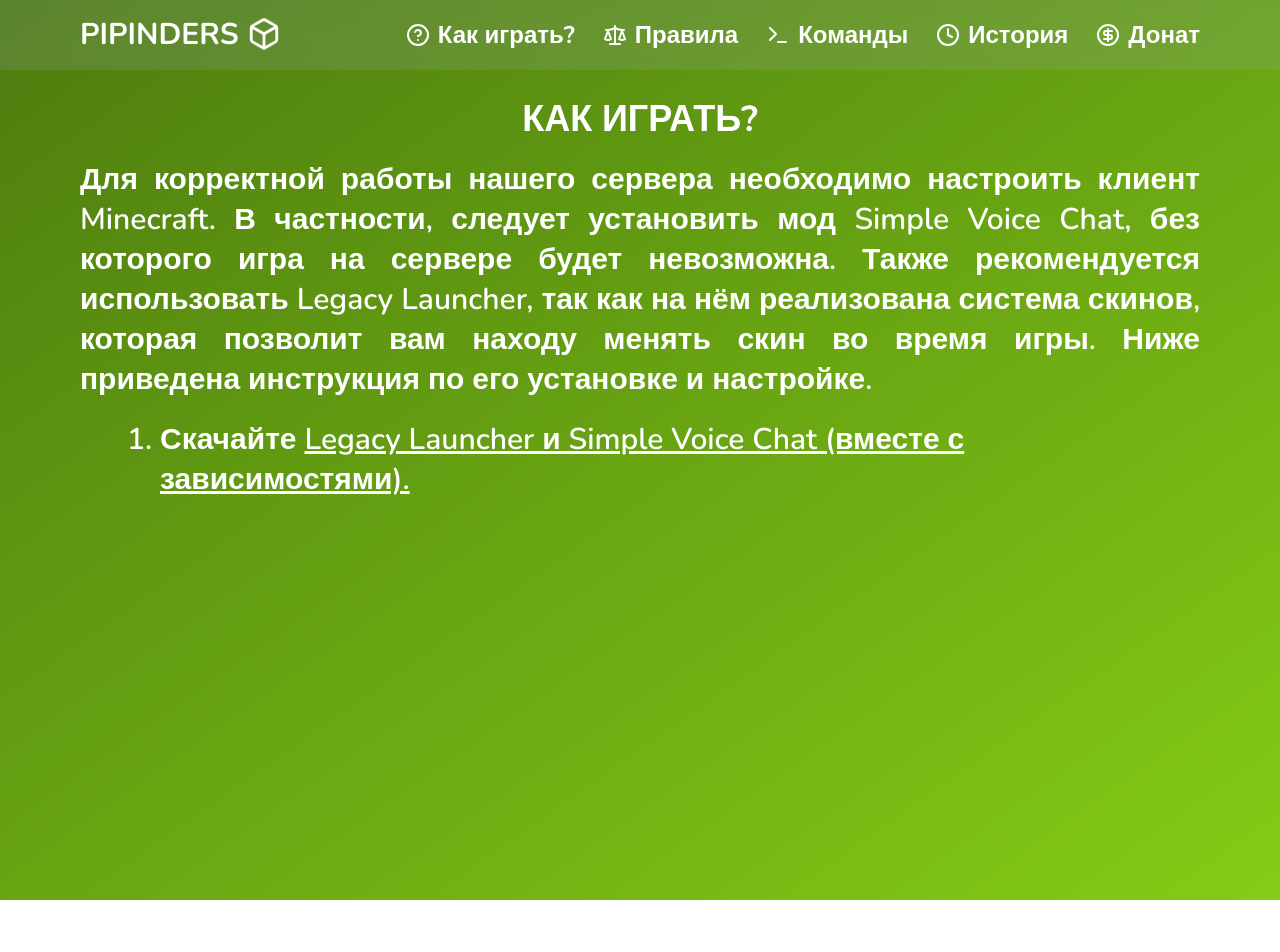
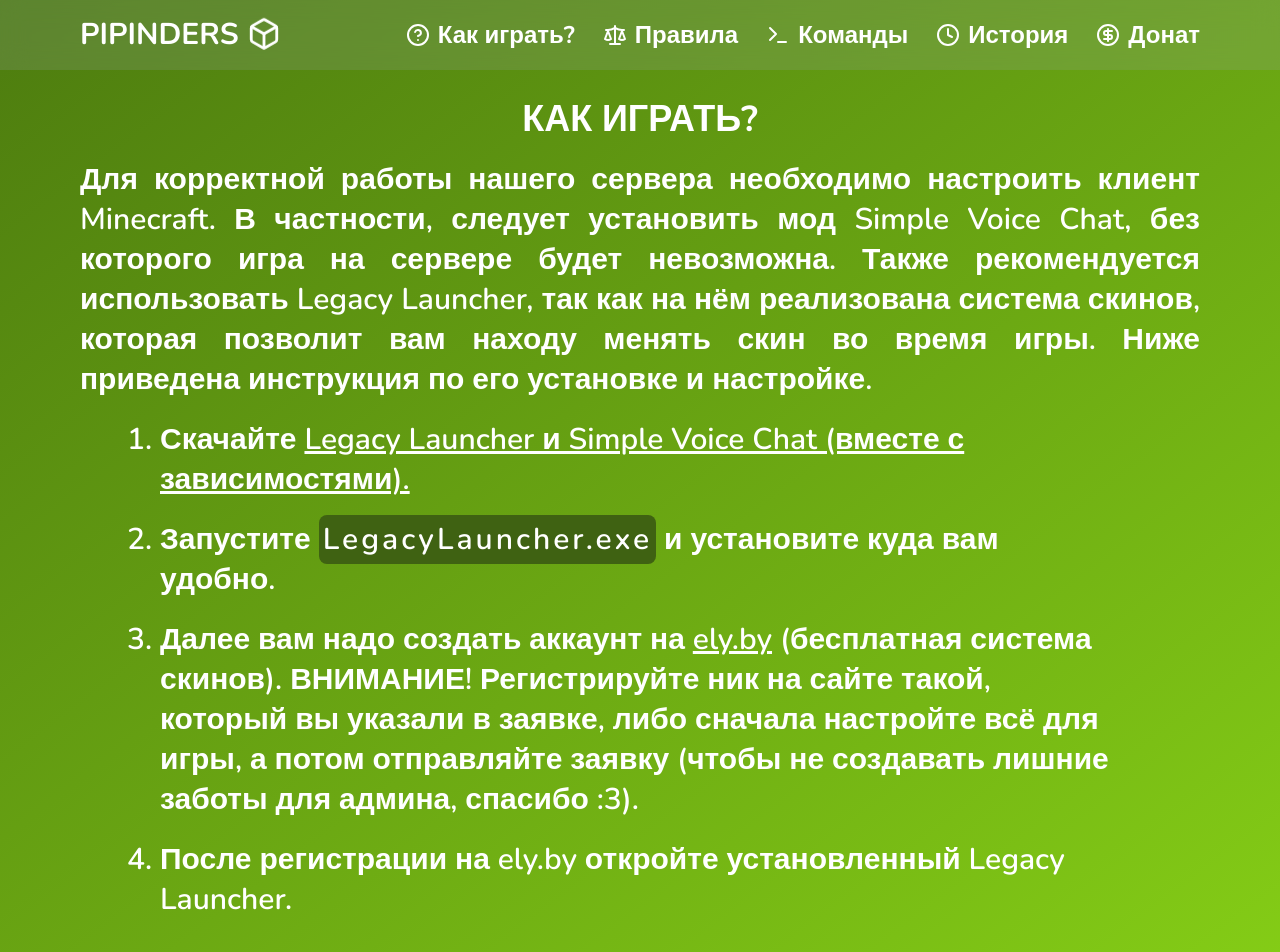
Before and after one commit to MrAbragadabra/pipinders, a Next.js app: page /how-to-play in a window 1280 px wide. Shown: the top 952 px of the page. Before the commit the page ends 900 px from the top, so only its background shows below. Built offline with nearby package versions, Linux system fonts and the light colour scheme.

Commit message:
вроде бы 4 пункта целых

```diff
--- a/src/components/shared/howToPlay.tsx
+++ b/src/components/shared/howToPlay.tsx
@@ -32,6 +32,19 @@ export const HowToPlay: React.FC<Props> = ({ className }) => {
 							Legacy Launcher и Simple Voice Chat (вместе с зависимостями).
 						</Link>
 					</li>
+					<li className='mb-5 text-left leading-10'>
+						Запустите{' '}
+						<span className='bg-lime-800 p-1 rounded-sm tracking-widest'>
+							LegacyLauncher.exe
+						</span>{' '}
+						и установите куда вам удобно.
+					</li>
+					<li className='mb-5 text-left leading-10'>
+						Далее вам надо создать аккаунт на <Link className='underline hover:no-underline' href='https://ely.by' target='_blank'>ely.by</Link>  (бесплатная система скинов). ВНИМАНИЕ! Регистрируйте ник на сайте такой, который вы указали в заявке, либо сначала настройте всё для игры, а потом отправляйте заявку (чтобы не создавать лишние заботы для админа, спасибо :3).
+					</li>
+					<li className='mb-5 text-left leading-10'>
+						После регистрации на ely.by откройте установленный Legacy Launcher.
+					</li>
 				</ul>
 			</div>
 		</section>
```
